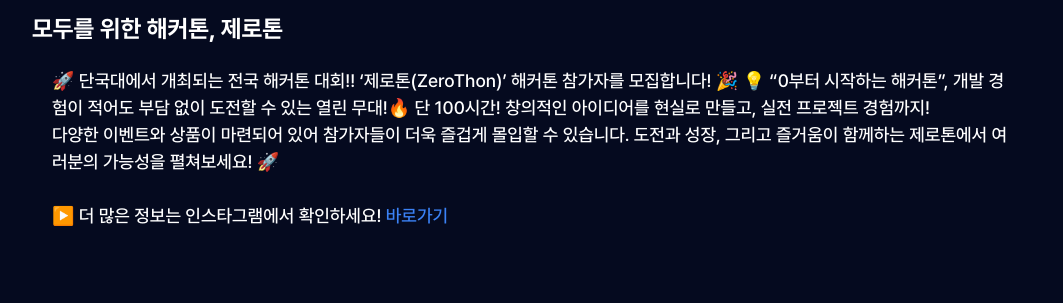
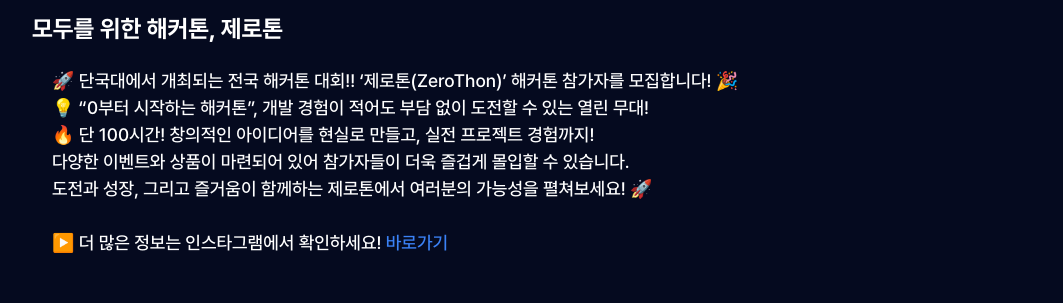
Before and after one commit to Zerothon-2025/zerothon2025_frontend, a React (Vite) app: page / in a window 1280 px wide. Shown: the part 361-664 px from the top of the page, without its empty margins (108-1171 px from the left). Built offline with nearby package versions, Linux system fonts and the light colour scheme.

Commit message:
design: about 수정

```diff
--- a/src/components/About.tsx
+++ b/src/components/About.tsx
@@ -4,10 +4,10 @@
     <div className="w-full max-w-[1000px] h-auto mt-10 ">
         <span className="font-bold text-bold">모두를 위한 해커톤, 제로톤</span>
         <div className="font-medium text-medium w-full max-w-[1000px] h-auto mb-20 p-5">
-            <span>🚀 단국대에서 개최되는 전국 해커톤 대회!! ‘제로톤(ZeroThon)’ 해커톤 참가자를 모집합니다! 🎉
-            💡 “0부터 시작하는 해커톤”, 개발 경험이 적어도 부담 없이 도전할 수 있는 열린 무대!🔥 단 100시간!
+            <span>🚀 단국대에서 개최되는 전국 해커톤 대회!! ‘제로톤(ZeroThon)’ 해커톤 참가자를 모집합니다! 🎉 <br/>
+            💡 “0부터 시작하는 해커톤”, 개발 경험이 적어도 부담 없이 도전할 수 있는 열린 무대!<br/> 🔥 단 100시간!
             창의적인 아이디어를 현실로 만들고, 실전 프로젝트 경험까지!<br/>
-            다양한 이벤트와 상품이 마련되어 있어 참가자들이 더욱 즐겁게 몰입할 수 있습니다.
+            다양한 이벤트와 상품이 마련되어 있어 참가자들이 더욱 즐겁게 몰입할 수 있습니다. <br/>
             도전과 성장, 그리고 즐거움이 함께하는 제로톤에서 여러분의 가능성을 펼쳐보세요! 🚀
 
             <br/><br/>
```
